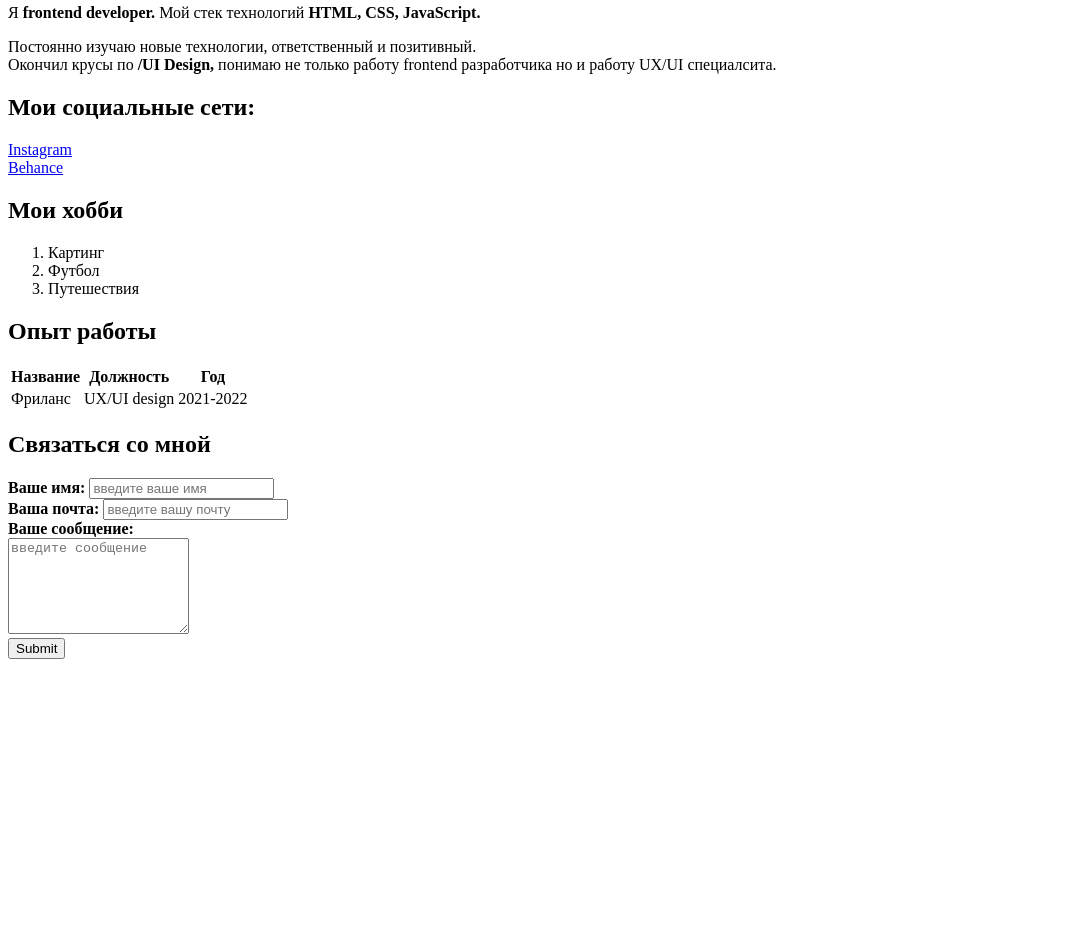
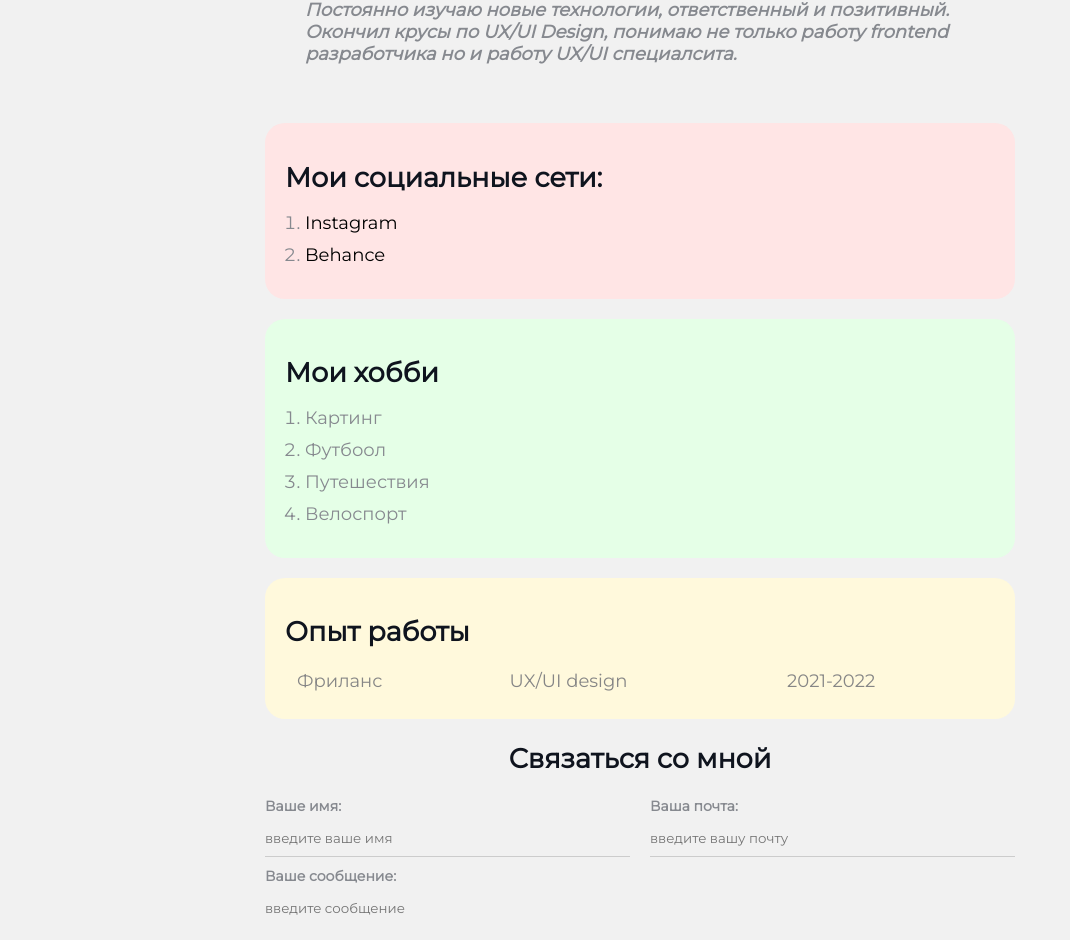
Before and after one commit to FrontendBear/Resume, a plain HTML site: page index.html in a window 1280 px wide. Shown: the part 368-1308 px from the top of the page, without its empty margins (0-1070 px from the left). Before the commit the page ends 1035 px from the top, so only its background shows below. Drawn offline with Linux system fonts and the light colour scheme.

Commit message:
Add styles

```diff
--- a/index.html
+++ b/index.html
@@ -7,38 +7,56 @@
     <meta name="keywords" content="Arthur,CV,Resume.">
     <meta name="description" content="Это мой - сайт Артур Пильчук резюме">
     <title>Arthur Resume</title>
+    <link rel="stylesheet" href="styles.css">
+    <style>
+    </style>
 </head>
 <body>
-    <img src="imgs/Arthur Pilchuk.jpg" width="350">
+   <div class="container">
+
+<div class="info-text">
+
+    <img src="imgs/Arthur Pilchuk.jpg" class="avatar">
     <h1>Пильчук Артур</h1>
     <p>Я <strong>frontend developer.</strong> Мой стек технологий
-        <strong>HTML, СSS, JavaScript.</strong></p>
-        <p>Постоянно изучаю новые технологии, ответственный и позитивный.
-            <br>Окончил крусы по <strong>/UI Design,</strong> понимаю не только работу frontend
-            разработчика но и работу UX/UI специалсита.</p>
+    <strong>HTML, СSS, JavaScript.</strong>
+    Постоянно изучаю новые технологии, ответственный и позитивный.
+    <br>Окончил крусы по <strong>UX/UI Design,</strong> понимаю не только работу frontend разработчика но и работу UX/UI специалсита.</p>
+</div>
 
+<div class="card bg-red">
     <h2>Мои социальные сети:</h2>
-            <a href="https://www.instagram.com/arthur_pilchuk/" target="blank"> Instagram </a>
-            <br>
-            <a href="https://www.behance.net/arturpilchuk/" target="blank"> Behance </a>
-
-            <h2>Мои хобби</h2>
-            <ol type="1">
-                <li>Картинг</li>
-                <li>Футбол</li>
-                <li>Путешествия</li>
+    <ol class="list"><li><a href="https://www.instagram.com/arthur_pilchuk/" target="blank"> Instagram </a>
+    <br></li>
+    <li><a href="https://www.behance.net/arturpilchuk/" target="blank"> Behance </a>
+    </li>
 </ol>
+</div>
 
 
+
+<div class="card bg-green">
+    <h2>Мои хобби</h2>
+    <ol class="list">
+        <li>Картинг</li>
+        <li>Футбоол</li>
+        <li>Путешествия</li>
+        <li>Велоспорт</li>
+    </ol>
+</div>
+
+
+
+<div class="card bg-yellow">
     <h2>Опыт работы</h2>
-            <table>
-                <thead>
+        <table class="table">
+        <!-- <thead>
             <tr>
             <th>Название</th>
             <th>Должность</th>
             <th>Год</th>
             </tr>
-                </thead>
+        </thead> -->
     <tbody>
             <tr>
             <td>Фриланс</td>
@@ -47,27 +65,34 @@
             </tr>
     </tbody>
         </table>
+
+</div>
+
+
+
+
+        <form action="/" class="form">
             <h2>Cвязаться со мной</h2>
-            <form action="/">
 
-            <div>
+            <div class="form-row">
+<div class="form-group">
     <label for="name"><strong>Ваше имя:</strong></label>
     <input type="text" id="name" placeholder="введите ваше имя"></input>
 </div>
 
-            <div>
+<div class="form-group">
     <label for="email"><strong>Ваша почта:</strong></label>
     <input type="email" id="email" placeholder="введите вашу почту"></input>
 </div>
+</div>
 
-            <div>
+<div class="form-group">
     <label for="message"><strong>Ваше сообщение:</strong></label>
-                <br>
     <textarea id="massege" cols="20" rows="6" placeholder="введите сообщение"></textarea>
 </div>
-            <input type="submit" placeholder="отправить!"></input>
-
     </form>
+    <button class="btn">Оправить</button>
+</div>
 
 
 </body>
--- /dev/null
+++ b/styles.css
@@ -0,0 +1,173 @@
+@import url('https://fonts.googleapis.com/css2?family=Montserrat&family=Roboto&display=swap');
+
+.container {
+    max-width: 750px;
+    margin: auto;
+}
+
+.avatar {
+    width: 220px;
+    border-radius: 28px;
+    box-shadow: 4px 4px 14px rgba (0,0,0, .25);
+    height: 200px;
+}
+body{
+    font-family: 'Montserrat', sans-serif;
+    font-size: 18px;
+    font-weight: normal;
+    background: #f1f1f1;
+    color: #0f141e;
+}
+
+a {
+    color: #000;
+    text-decoration: none;
+}
+
+a:hover {
+    text-decoration: underline;
+
+}
+
+a:active {
+    color: blue;
+}
+
+a:visited {
+    color: grey;
+}
+
+
+.info-text p {
+    font-style: italic;
+    font-weight: bold;
+    color: #86898f;
+    border: 70px;
+    border-radius: 40px;
+    display: block;
+
+}
+
+.info-text h1 {
+    margin-right: 60px;
+}
+
+.info-text {
+    margin-bottom: 20px;
+    margin-left: 40px;
+    margin: 40px;
+    display:inline-block;
+}
+
+.card {
+    background: #fff;
+    padding: 15px 20px;
+    margin-bottom: 20px;
+    border-radius: 20px;
+}
+
+.card h2 {
+margin-bottom: 10px;
+}
+
+.bg-red {
+    background: #ffe5e5;
+    border-radius: 20px;
+    padding: 15px 20px;
+    margin-bottom: 20px
+}
+
+.bg-yellow {
+    background: #fff9dc;
+    border-radius: 20px;
+    padding: 15px 20px;
+    margin-bottom: 20px
+}
+
+.bg-green {
+    background: #e5ffe7;
+    border-radius: 20px;
+    padding: 15px 20px;
+    margin-bottom: 20px
+}
+
+.btn {
+    background: #111;
+    padding: 15px 20px;
+    color: #fff;
+    border: none;
+    font-family: inherit;
+    cursor: pointer;
+    border-radius: 6px;
+}
+
+.btn:hover {
+    opacity: 0.8;
+}
+
+.list {
+    padding: 0 20px;
+}
+
+.list li {
+    color: #86898f;
+    margin-bottom: 10px;
+}
+
+.table {
+    width: 100%;
+}
+
+.table td {
+    padding: 10px;
+}
+
+table td:nth-child(2),
+table td:nth-child(1),
+table td:nth-child(3) {
+    color: #868686;
+}
+
+.form h2 {
+    text-align: center;
+}
+
+.form-group label {
+    display: block;
+    font-size: 14px;
+    color: #86898f;
+}
+
+.form-group input,
+.form-group textarea {
+    width: 100%;
+    box-sizing: border-box;
+    border: none;
+    background: transparent;
+    border-bottom: 1px solid #ccc;
+    color: #000;
+    padding: 15px 0 10px;
+    outline: none;
+    font-family: inherit;
+}
+
+.form-row {
+margin-bottom: 10px;
+display: flex;
+}
+
+.form-row .form-group {
+    /* display: inline-block; */
+    margin-right: 20px;
+    width: 50%;
+    /* width: calc(50% - 20px); */
+}
+
+.form-row .form-group:last-child {
+    margin-right: 0;
+}
+
+.avatar {
+    margin-right: 40px;
+
+}
```
Lines whose indentation alone changed are shown as unchanged.
